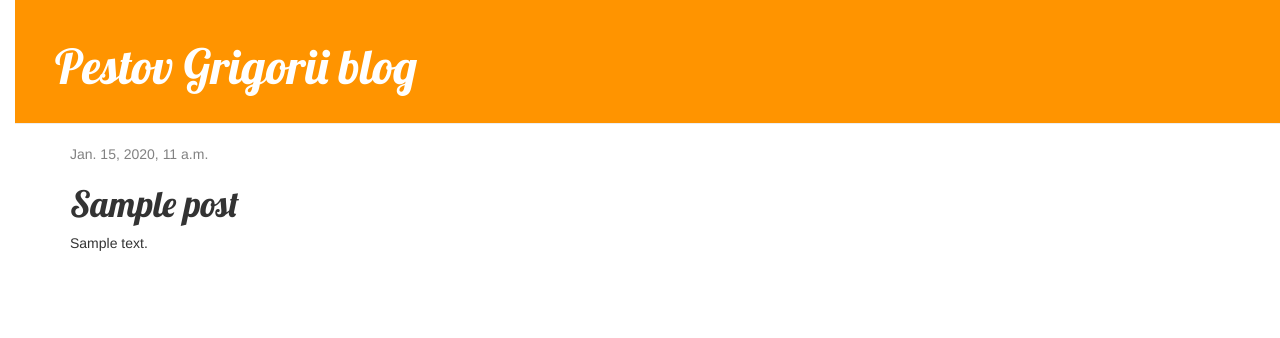
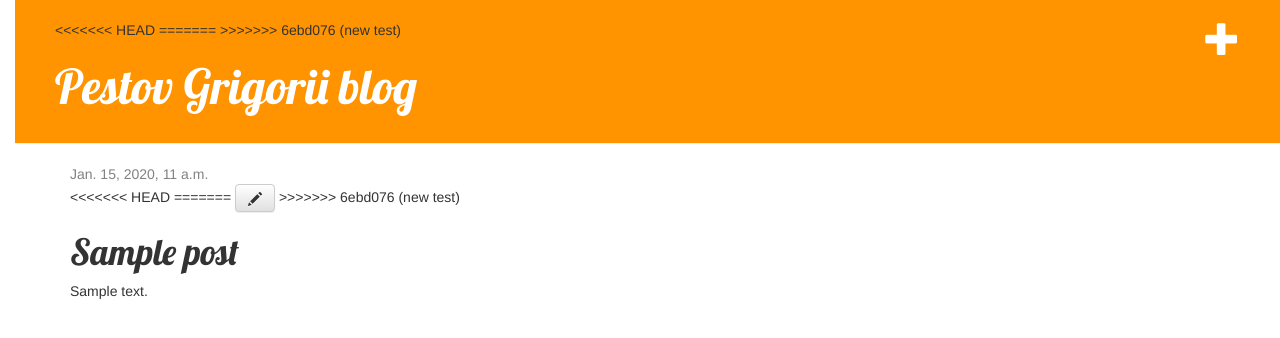
Before and after one commit to Grishaclimber2000/my-first-blog, a Django app: page /post/1/ in a window 1280 px wide. Shown: the top 338 px of the page. Run offline with Django 4.2, Linux system fonts and the light colour scheme; tables that the repository leaves empty hold one stand-in row (values such as "Sample post"); some libraries are stand-ins or nearby versions.

Commit message:
new test

```diff
--- a/blog/templates/blog/base.html
+++ b/blog/templates/blog/base.html
@@ -9,9 +9,13 @@
     </head>
  <body>
     <div class="page-header">
+<<<<<<< HEAD
         {% if user.is_authenticated %}
     <a href="{% url 'post_new' %}" class="top-menu"><span class="glyphicon glyphicon-plus"></span></a>
 	{% endif %}
+=======
+        <a href="{% url 'post_new' %}" class="top-menu"><span class="glyphicon glyphicon-plus"></span></a>
+>>>>>>> 6ebd076 (new test)
 	<h1><a href="/">Pestov Grigorii blog</a></h1>
     </div>
     <div class="content container">
--- a/blog/templates/blog/post_detail.html
+++ b/blog/templates/blog/post_detail.html
@@ -7,9 +7,13 @@
                 {{ post.published_date }}
             </div>
         {% endif %}
+<<<<<<< HEAD
         {% if user.is_authenticated %}
      <a class="btn btn-default" href="{% url 'post_edit' pk=post.pk %}"><span class="glyphicon glyphicon-pencil"></span></a>
 	{% endif %}
+=======
+        <a class="btn btn-default" href="{% url 'post_edit' pk=post.pk %}"><span class="glyphicon glyphicon-pencil"></span></a>
+>>>>>>> 6ebd076 (new test)
         <h1>{{ post.title }}</h1>
         <p>{{ post.text|linebreaksbr }}</p>
     </div>
--- a/blog/urls.py
+++ b/blog/urls.py
@@ -1,8 +1,8 @@
-
 from django.urls import path
 from . import views
 
 urlpatterns = [
     path('', views.post_list, name='post_list'),
     path('post/<int:pk>/', views.post_detail, name='post_detail'),
+    path('post/new/', views.post_new, name='post_new'),
 ]
--- a/blog/views.py
+++ b/blog/views.py
@@ -1,8 +1,36 @@
 from django.shortcuts import render, get_object_or_404
 from .models import Post
+from .forms import PostForm
+from django.utils import timezone
+from django.shortcuts import redirect
 def post_list(request):
     posts = Post.objects.all()
     return render(request, 'blog/post_list.html', {'posts': posts})
 def post_detail(request, pk):
     post = get_object_or_404(Post, pk=pk)
     return render(request, 'blog/post_detail.html', {'post': post})
+def post_new(request):
+    if request.method == "POST":
+        form = PostForm(request.POST)
+        if form.is_valid():
+            post = form.save(commit=False)
+            post.author = request.user
+            post.published_date = timezone.now()
+            post.save()
+            return redirect('post_detail', pk=post.pk)
+    else:
+        form = PostForm()
+    return render(request, 'blog/post_edit.html', {'form': form})
+def post_edit(request, pk):
+    post = get_object_or_404(Post, pk=pk)
+    if request.method == "POST":
+        form = PostForm(request.POST, instance=post)
+        if form.is_valid():
+            post = form.save(commit=False)
+            post.author = request.user
+            post.published_date = timezone.now()
+            post.save()
+            return redirect('post_detail', pk=post.pk)
+    else:
+        form = PostForm(instance=post)
+    return render(request, 'blog/post_edit.html', {'form': form})
--- a/mysite/urls.py
+++ b/mysite/urls.py
@@ -1,8 +1,8 @@
-
 from django.contrib import admin
 from django.urls import path, include
-
+from blog import views
 urlpatterns = [
     path('admin/', admin.site.urls),
     path('', include('blog.urls')),
+    path('post/<int:pk>/edit/', views.post_edit, name='post_edit'),
 ]
```
Also changed, not shown: blog/forms.py (added, +9 -0 lines).
